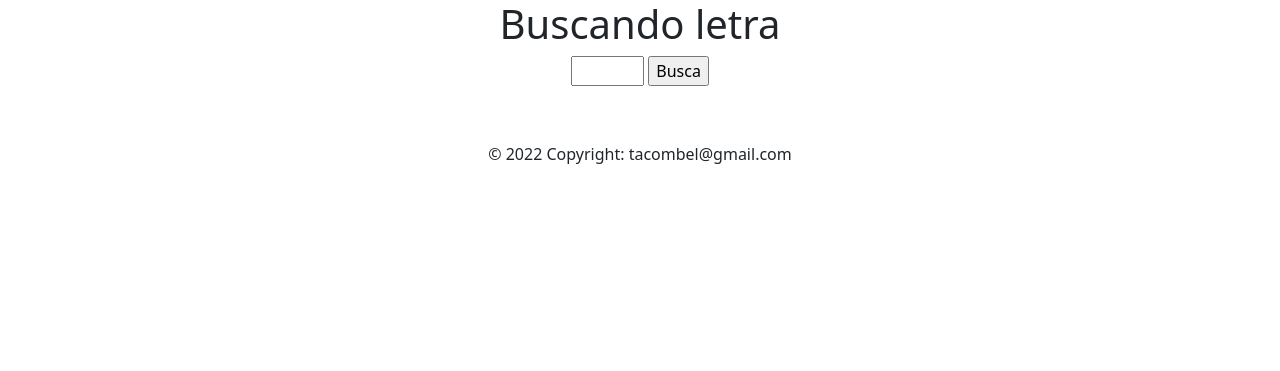
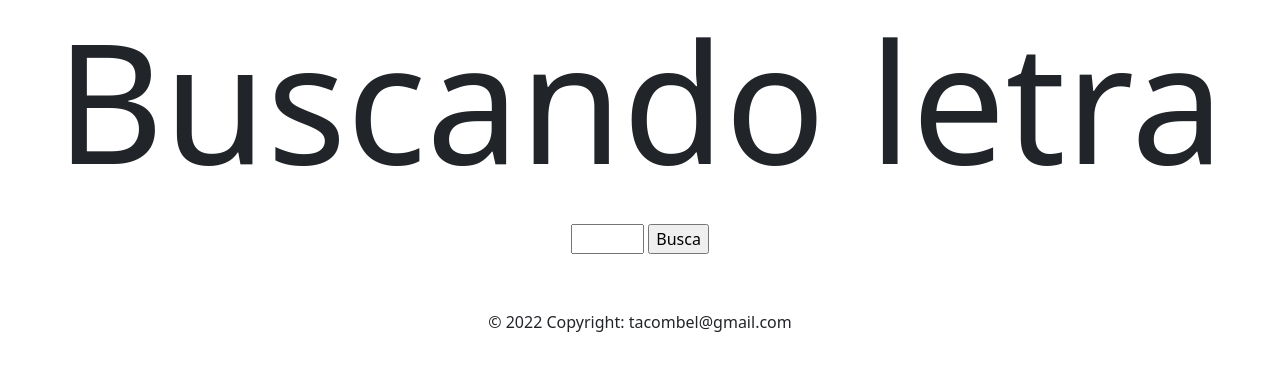
Before and after one commit to Tacombel/siguiente-letra, a Flask app: page / in a window 1280 px wide. Shown: the top 371 px of the page. Run offline with Flask 2, Linux system fonts and the light colour scheme.

Commit message:
Ajustanto las letras para el móvil

```diff
--- a/app/templates/index.html
+++ b/app/templates/index.html
@@ -1,4 +1,7 @@
 <head>
+    <!-- Required meta tags -->
+    <meta charset="utf-8">
+    <meta name="viewport" content="width=device-width, initial-scale=1, shrink-to-fit=no">
     <link href="https://cdn.jsdelivr.net/npm/bootstrap@5.1.3/dist/css/bootstrap.min.css" rel="stylesheet"
         integrity="sha384-1BmE4kWBq78iYhFldvKuhfTAU6auU8tT94WrHftjDbrCEXSU1oBoqyl2QvZ6jIW3" crossorigin="anonymous">
 </head>
@@ -8,11 +11,12 @@
     <div class="container-fluid">
         <div class="row">
             <div class="col" align="center">
-                <h1>Buscando letra</h1>
+                <h1 style="font-size: 13vw;">Buscando letra</h1>
             </div>
         </div>
         <div class="row">
             <div class="col" align="center">
+                <p style="font-size: 13vw;">
                 <form action="" method="post" novalidate>
                     {{ form.hidden_tag() }}
                     {% if letras|length>0 %}
@@ -22,6 +26,7 @@
                     <p>{{ form.letras(size=2) }} {{ form.submit() }}</p>
                     {% endif %}
                 </form>
+                </p>
             </div>
         </div>
         <div class="row">
```
